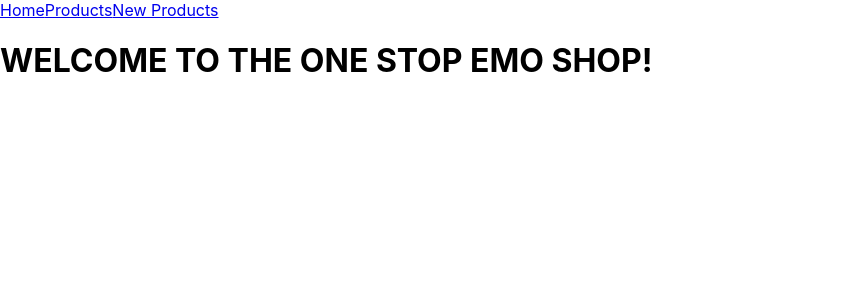
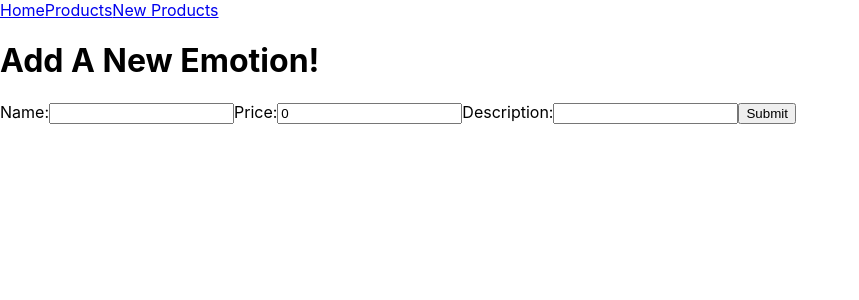
Before and after one commit to joshuafmendez/group-project, a React (Create React App) app in the folder front-end/: page /products/new in a window 1280 px wide. Shown: the top 300 px of the page, without its empty margins (0-859 px from the left). Built offline with nearby package versions, Linux system fonts and the light colour scheme.

Commit message:
start new product form

```diff
--- a/front-end/src/App.js
+++ b/front-end/src/App.js
@@ -21,22 +21,22 @@ function App() {
       <Router>
         <NavBar />
         <Switch>
-          <Route exact to="/">
+          <Route exact path="/">
             <Home />
           </Route>
-          <Route exact to="/products">
+          <Route exact path="/products">
             <Index />
           </Route>
-          <Route exact to="/:id">
+          <Route exact path="/:id">
             <Show />
           </Route>
-          <Route to="/products/new">
+          <Route path="/products/new">
             <New />
           </Route>
-          <Route to="/:id/edit">
+          <Route path="/:id/edit">
             <Edit />
           </Route>
-          <Route to="/*">
+          <Route path="/*">
             <Four0Four />
           </Route>
         </Switch>
--- a/front-end/src/components/NavBar.js
+++ b/front-end/src/components/NavBar.js
@@ -4,9 +4,9 @@ const NavBar = () => {
     return (
         <section>
             <nav>
-                <NavLink to="">Home</NavLink>
-                <NavLink to="">Products</NavLink>
-                <NavLink to="">New Products</NavLink>
+                <NavLink to="/">Home</NavLink>
+                <NavLink to="/products">Products</NavLink>
+                <NavLink to="/products/new">New Products</NavLink>
             </nav>
         </section>
     )
--- a/front-end/src/components/NewProductForm.js
+++ b/front-end/src/components/NewProductForm.js
@@ -1,9 +1,66 @@
-const NewProductForm = () => {
-    return (
-        <div>
+import axios from "axios";
+import { useState } from "react";
+import { apiURL } from "../util/apiURL";
+const API = apiURL()
 
-        </div>
-    )
-}
+const NewProductForm = ({ history }) => {
+  const [product, setProduct] = useState({
+    name: "",
+    price: 0,
+    description: "",
+  });
 
-export default NewProductForm
+  const handleChange = (e) => {
+    setProduct({ ...product, [e.target.id]: e.target.value });
+  };
+
+  const addProduct = async (newProd) => {
+    try{
+        let res = await axios.post(`${API}/products`, newProd);
+        setProduct((prevProd) => [...prevProd, res.data])
+    } catch(err) {
+        console.log(err);
+    }
+  }
+
+  const handleSubmit = (e) => {
+    e.preventDefault();
+    addProduct()
+  };
+
+  return (
+    <div>
+      <h1>Add A New Emotion!</h1>
+      <section className="form">
+
+        <form onSubmit={handleSubmit}>
+
+          <label htmlFor="name">Name:</label>
+          <input
+            id="name"
+            value={product.name}
+            required
+            onChange={handleChange}
+          />
+
+          <label htmlFor="price">Price:</label>
+          <input id='price'
+          value={product.price}
+          required
+          onChange={handleChange}
+          />
+
+        <label htmlFor='description'>Description:</label>
+        <input id='description'
+            value={product.description}
+            onChange={handleChange}
+            />
+            <button type="submit" className='submitButton'>Submit</button>
+
+        </form>
+      </section>
+    </div>
+  );
+};
+
+export default NewProductForm;
```
Also changed, not shown: 1 other file (tests, documents, lock files or other folders).
